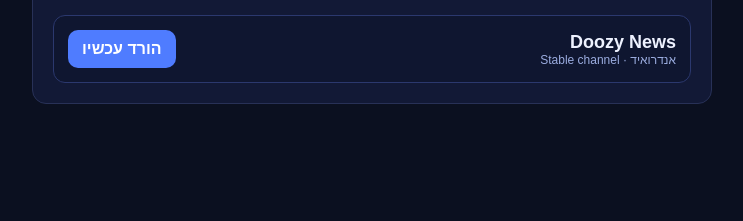
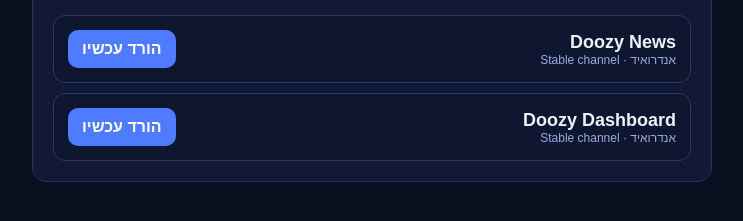
Before and after one commit to uziel9-web/Doozy-apps, a website: page projects/app-portal/public/index.html in a window 1280 px wide. Shown: the part 119-340 px from the top of the page, without its empty margins (268-1011 px from the left). Drawn offline with Linux system fonts and the light colour scheme.

Commit message:
portal: add Doozy Dashboard latest download to public and admin

```diff
--- a/projects/app-portal/public/index.html
+++ b/projects/app-portal/public/index.html
@@ -10,6 +10,7 @@
     .card{background:#121936;border:1px solid #283157;border-radius:14px;padding:20px}
     h1{margin:0 0 8px} .sub{color:#a7b3e8;margin-bottom:18px}
     .app{display:flex;justify-content:space-between;align-items:center;background:#0f1630;border:1px solid #2b386e;border-radius:12px;padding:14px}
+    .app + .app{margin-top:10px}
     .name{font-size:18px;font-weight:700}
     .meta{font-size:12px;color:#9bacdf}
     .btn{background:#4f7cff;color:#fff;padding:10px 14px;border-radius:10px;text-decoration:none;font-weight:700}
@@ -28,6 +29,14 @@
         </div>
         <a class="btn" href="./apps/mag7/latest.apk">הורד עכשיו</a>
       </div>
+
+      <div class="app">
+        <div>
+          <div class="name">Doozy Dashboard</div>
+          <div class="meta">אנדרואיד · Stable channel</div>
+        </div>
+        <a class="btn" href="./apps/doozy-dashboard/latest.apk">הורד עכשיו</a>
+      </div>
     </div>
   </div>
 </body>
```
Also changed, not shown: projects/app-portal/public/admin/index.html (+8 -0 lines), 2 other files.
